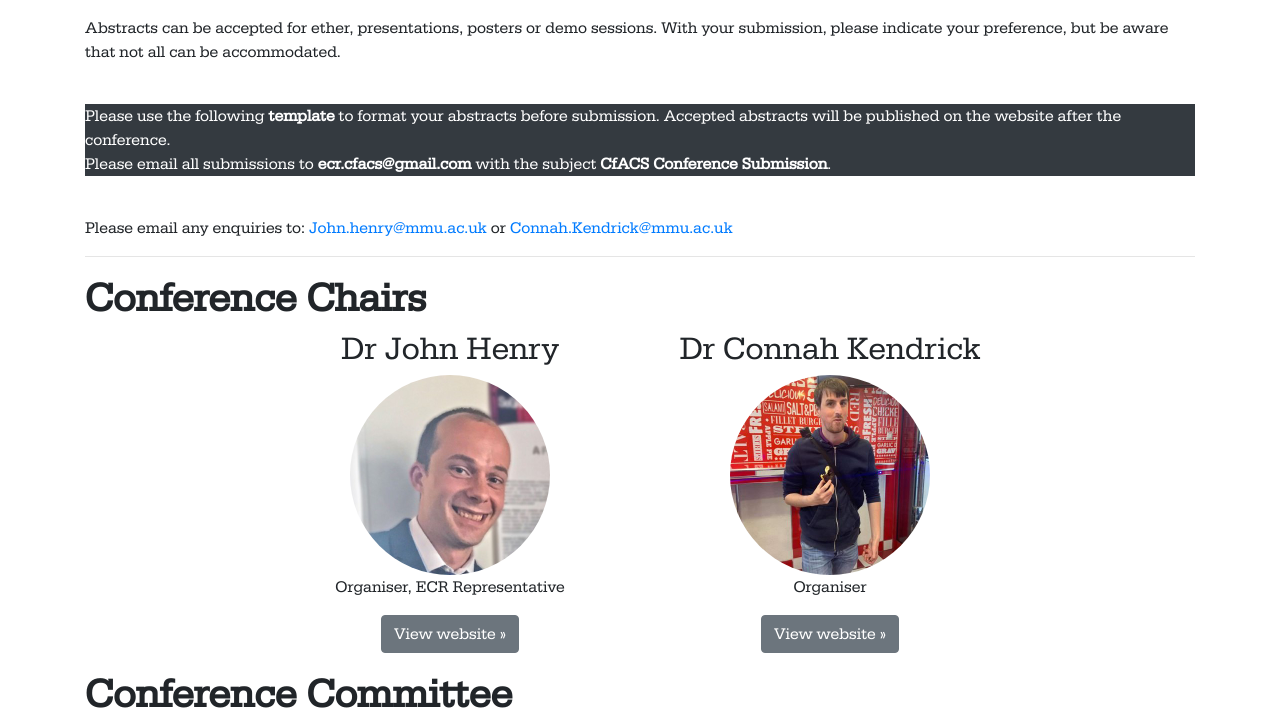
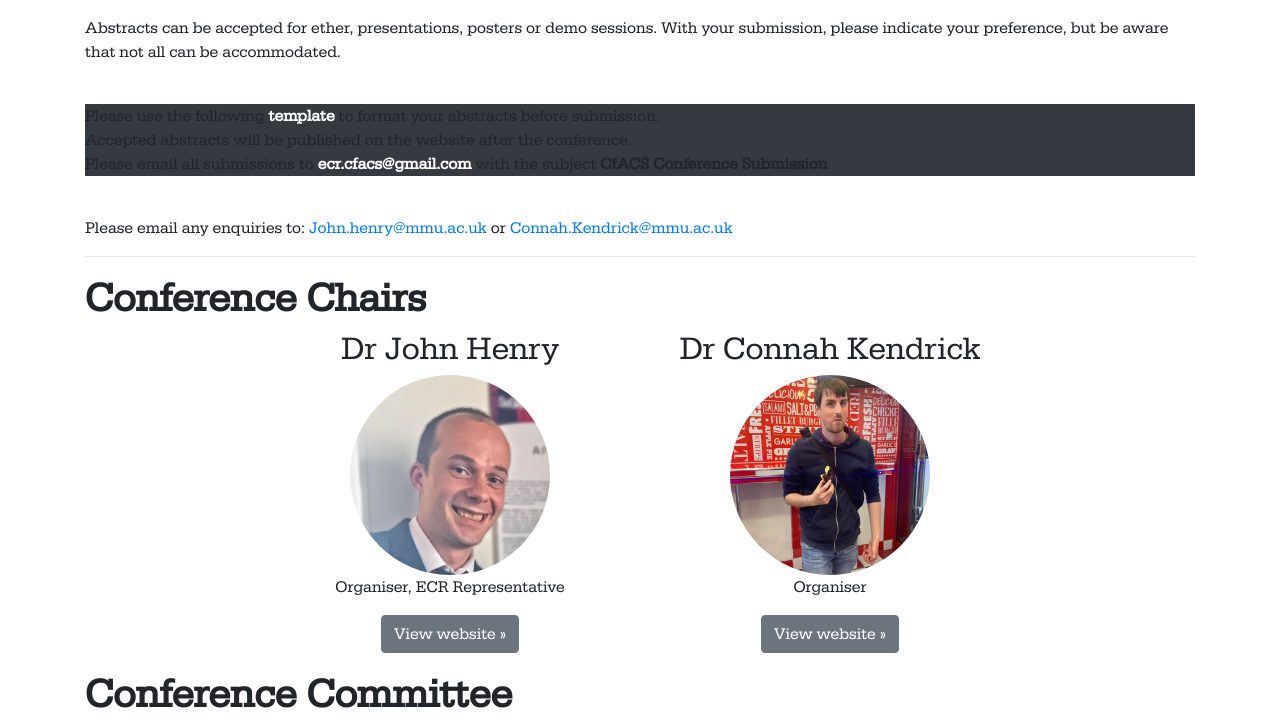
Before and after one commit to ECR-CfACS/ECR-CfACS.github.io, a plain HTML site: page index.html in a window 1280 px wide. Shown: the part 905-1627 px from the top of the page. Drawn offline with nearby package versions, Linux system fonts and the light colour scheme.

Commit message:
Updated submission text

```diff
--- a/index.html
+++ b/index.html
@@ -97,8 +97,10 @@
               Abstracts can be accepted for ether, presentations, posters or demo sessions. With your submission, please indicate your preference, but be aware that not all can be accommodated.
               </p>
               <br/>
-              <p class="bg-dark cfacs-footer">Please use the following <a href="Conference_template_CfACS.docx" download class="cfacs-links">template</a> to format your abstracts before submission. Accepted abstracts will be published on the website after the conference.
+              <p class="bg-dark cfacs-info">Please use the following <a href="Conference_template_CfACS.docx" download class="cfacs-links">template</a> to format your abstracts before submission.
                <br/>
+               Accepted abstracts will be published on the website after the conference.
+                <br/>
                Please email all submissions to <a href="mailto:ecr.cfacs@gmail.com?subject=CfACS Conference Submission&body=Have you used the provided template? See our website for more info." class="cfacs-links">ecr.cfacs@gmail.com</a> with the subject <strong>CfACS Conference Submission</strong>. </p>
               <br/>
               <p>
```
